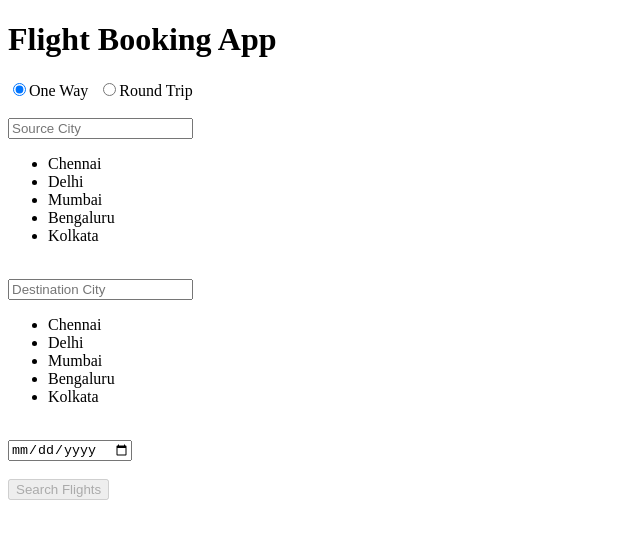
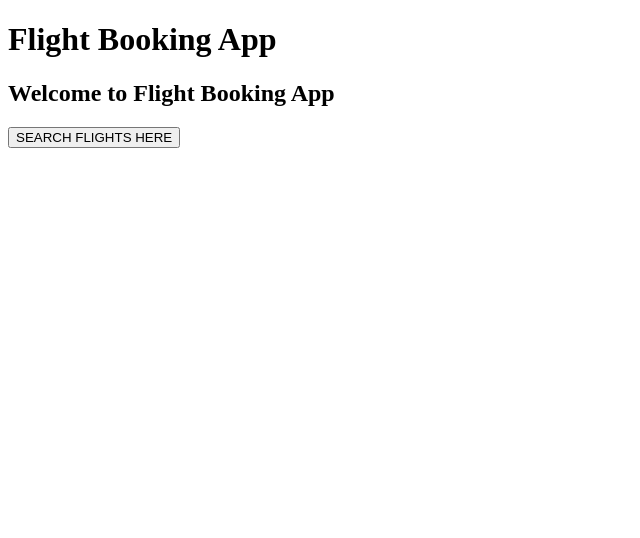
Before and after one commit to acciojob/phoenix-airlines-banuraj2402-ops, a React app: page / in a window 1280 px wide. Shown: the top 538 px of the page, without its empty margins (0-640 px from the left). Built offline with nearby package versions, Linux system fonts and the light colour scheme.

Commit message:
Fix routing and landing page

```diff
--- a/src/components/App.js
+++ b/src/components/App.js
@@ -1,5 +1,6 @@
 import React from "react";
 import { BrowserRouter, Routes, Route } from "react-router-dom";
+import LandingPage from "./LandingPage";
 import FlightSearch from "./FlightSearch";
 import FlightBooking from "./FlightBooking";
 import Confirmation from "./Confirmation";
@@ -8,7 +9,7 @@ function App() {
   return (
     <BrowserRouter>
       <Routes>
-        <Route path="/" element={<FlightSearch />} />
+        <Route path="/" element={<LandingPage />} />
         <Route path="/flight-search" element={<FlightSearch />} />
         <Route path="/flight-booking" element={<FlightBooking />} />
         <Route path="/confirmation" element={<Confirmation />} />
--- a/src/components/FlightSearch.js
+++ b/src/components/FlightSearch.js
@@ -43,7 +43,7 @@ function FlightSearch() {
 
   return (
     <div>
-      <h1>Flight Booking App</h1>
+      <h1>Welcome to Flight Booking App</h1>
 
       <label>
         <input
@@ -149,7 +149,7 @@ function FlightSearch() {
             <p>{flight.from} → {flight.to}</p>
             <p>{flight.time}</p>
             <button
-              className="book_flight"
+              className="book-flight"
               onClick={() =>
                 navigate("/flight-booking", { state: { flight } })
               }
--- /dev/null
+++ b/src/components/LandingPage.js
@@ -0,0 +1,19 @@
+import React from "react";
+import { useNavigate } from "react-router-dom";
+
+function LandingPage() {
+  const navigate = useNavigate();
+
+  return (
+    <div>
+      <h1>Flight Booking App</h1>
+      <h2>Welcome to Flight Booking App</h2>
+
+      <button onClick={() => navigate("/flight-search")}>
+        SEARCH FLIGHTS HERE
+      </button>
+    </div>
+  );
+}
+
+export default LandingPage;
```
Also changed, not shown: 2 other files (tests, documents, lock files or other folders).
